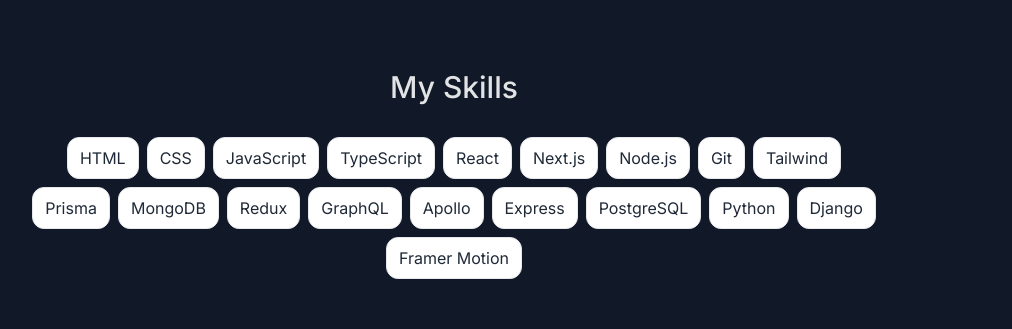
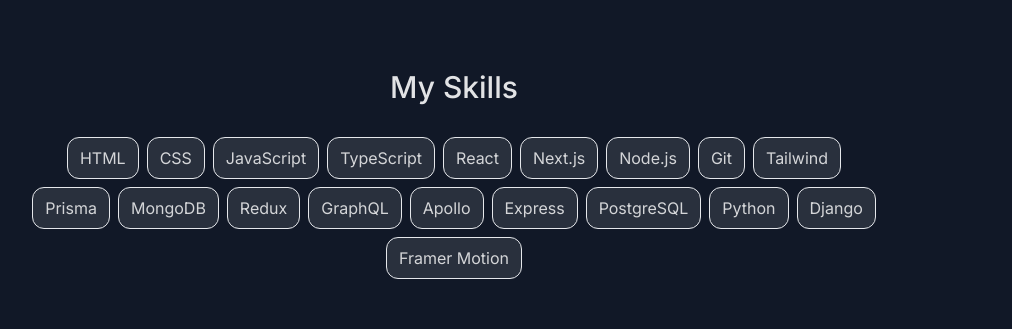
Before and after one commit to notavacillator/project-portfolio, a Next.js app: page / in a window 1280 px wide. Shown: the part 3000-3329 px from the top of the page, without its empty margins (186-1198 px from the left). Built offline with nearby package versions, Linux system fonts and the light colour scheme; no server answers.

Commit message:
skills section adjusted for dark mode

```diff
--- a/components/project.tsx
+++ b/components/project.tsx
@@ -45,7 +45,7 @@
                 </ul>
             </div>
             <Image src={imageUrl} alt='Project I worked on' quality={80}
-            className='absolute top-8 -right-40 w-[28.25rem]
+            className='absolute top-[5.8rem] -right-40 w-[28.25rem]
                 rounded-t-lg shadow-2xl group-even:right-[initial]
                 group-even:-left-40  group-hover:scale-105 group-hover:-translate-x-3
                 group-hover:translate-y-3 group-hover:-rotate-2 transition
--- a/components/skills.tsx
+++ b/components/skills.tsx
@@ -32,7 +32,8 @@
                     skillsData.map((skill, index) => (
                         <motion.li
                             key={index}
-                            className='bg-white border border-black/0.1 px-3 py-2 rounded-xl'
+                            className='bg-white border border-black/0.1 px-3 py-2 rounded-xl
+                                dark:bg-white/10 dark:text-white/80'
                             variants={fadeInAnimationVariants}
                             initial = "initial"
                             whileInView="animate"
```
